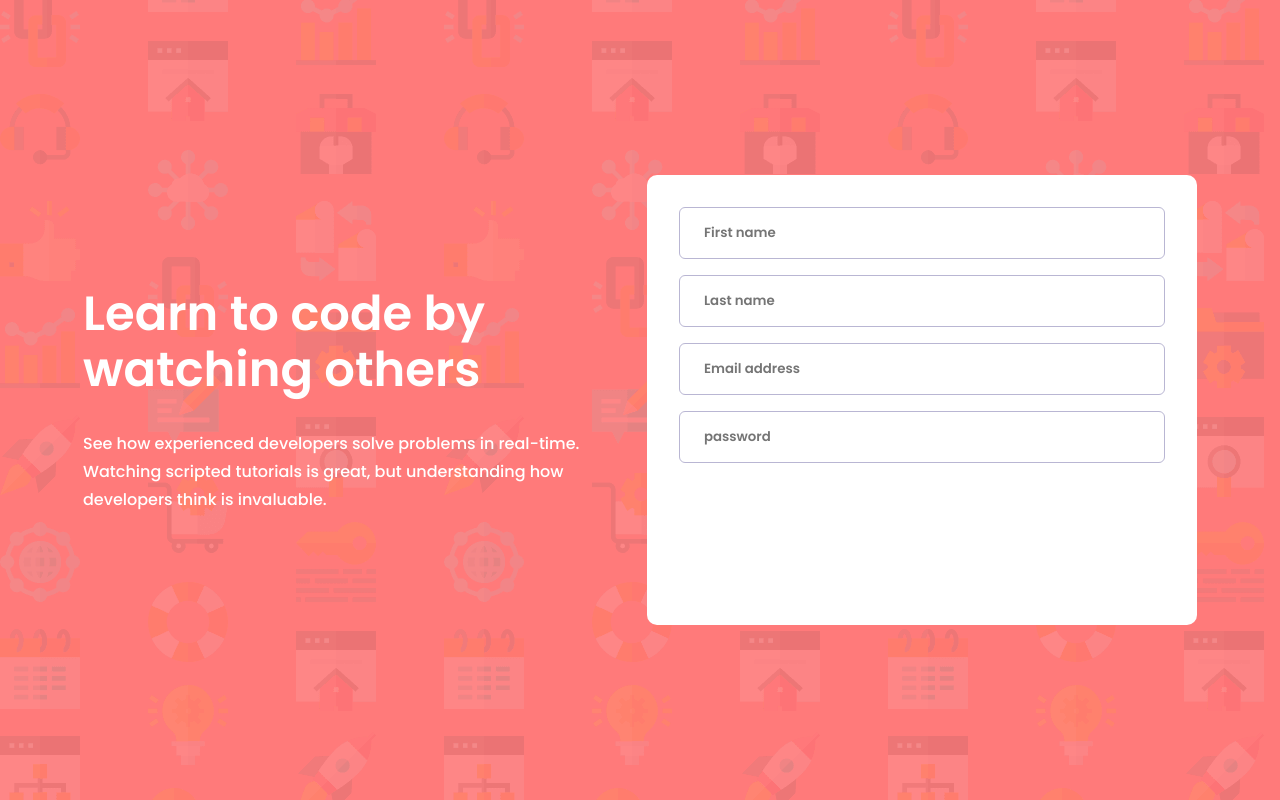
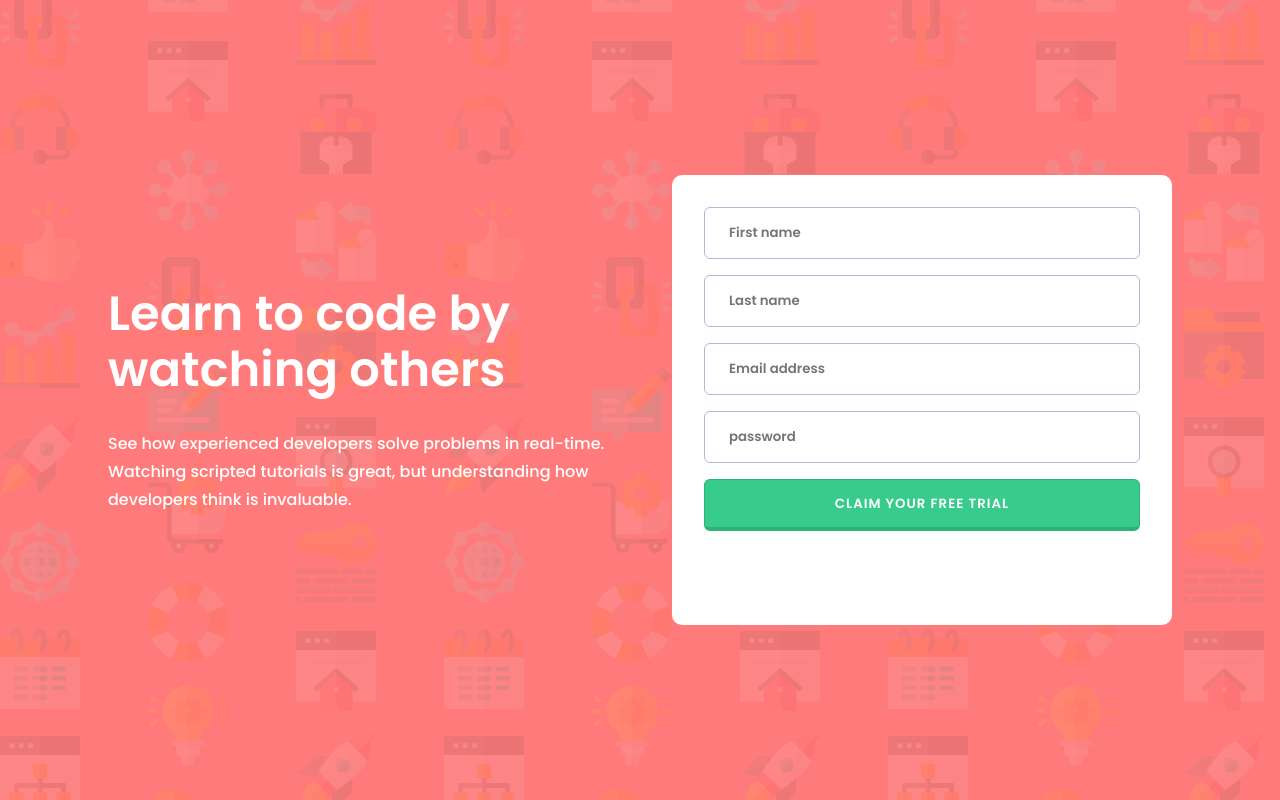
Before and after one commit to lucarl07/intro-form-component, a React (Vite) app: page / in a window 1280 px wide. Built offline with nearby package versions, Linux system fonts and the light colour scheme.

Commit message:
Add the Button component

```diff
--- a/src/components/App/App.jsx
+++ b/src/components/App/App.jsx
@@ -1,4 +1,5 @@
 import Article from '../Article/Article';
+import Button from '../Button/Button';
 import Container from '../Container/Container';
 import Input from '../Input/Input';
 import './App.css'
@@ -17,6 +18,7 @@ const App = () => {
                 <Input type='text' placeholder='Last name' />
                 <Input type='text' placeholder='Email address' />
                 <Input type='password' placeholder='password' />
+                <Button value='Claim your free trial' />
             </Container>
         </>
     );
--- /dev/null
+++ b/src/components/Button/Button.css
@@ -0,0 +1,17 @@
+.btn {
+    height: 52px;
+    border: 1px solid hsl(154, 59%, 44%);
+    border-bottom-width: 4px;
+    border-radius: 6px;
+    background-color: var(--Green);
+    color: white;
+    text-transform: uppercase;
+    font-family: 'Poppins 600';
+    letter-spacing: 1px;
+}
+.btn:active {
+    cursor: pointer;
+    margin-top: 3px;
+    height: 49px;
+    border-bottom-width: 1px;
+}
--- /dev/null
+++ b/src/components/Button/Button.jsx
@@ -0,0 +1,12 @@
+/* eslint-disable react/prop-types */
+import './Button.css'
+
+const Button = ({value}) => {
+    return (
+        <button className='btn'>
+            {value}
+        </button>
+    );
+}
+
+export default Button;
--- a/src/components/Container/Container.css
+++ b/src/components/Container/Container.css
@@ -2,7 +2,7 @@
     display: flex;
     flex-direction: column;
     padding: 2rem;
-    width: 550px;
+    width: 500px;
     height: 450px;
     gap: 1rem;
     border-radius: 10px;
```
